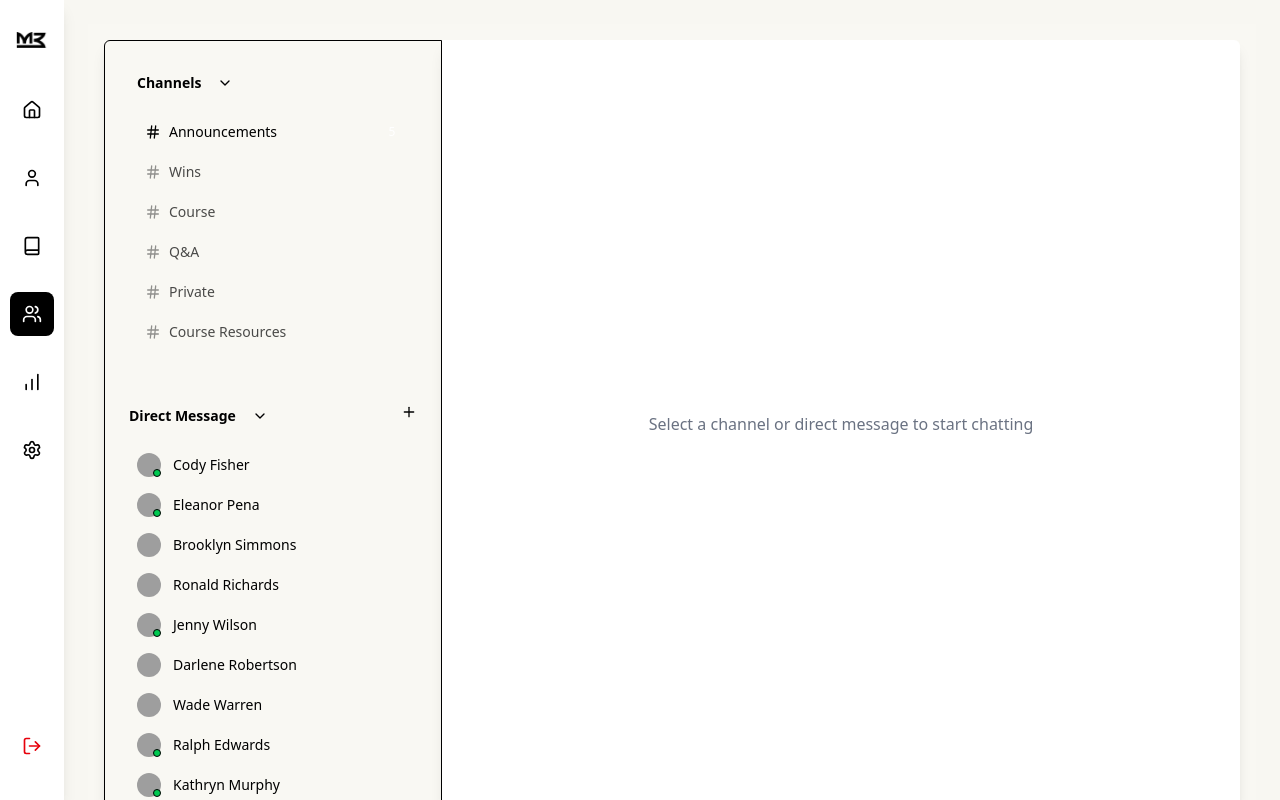
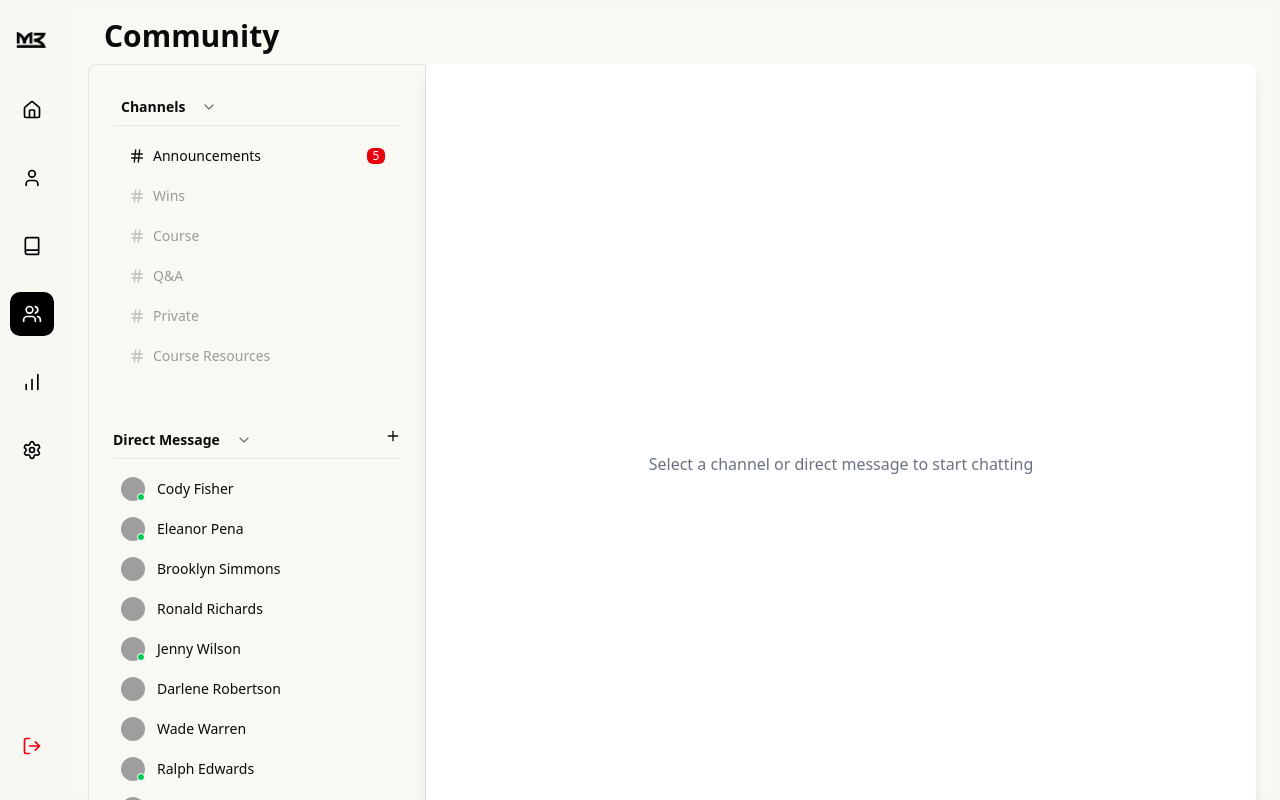
Before and after one commit to rishu-cs-glitch/mb-academy, a Next.js app: page /community in a window 1280 px wide. Built offline with nearby package versions, Linux system fonts and the light colour scheme; grey boxes are pictures that could not be loaded.

Commit message:
fix: community navigation and ui layout

```diff
--- a/app/(protected)/community/page.tsx
+++ b/app/(protected)/community/page.tsx
@@ -7,7 +7,6 @@ import ChatProfile from "@/components/chat/ChatProfile";
 import NewChatSection from "@/components/chat/NewChat";
 import ChannelList from "@/components/sidebar/ChannelList";
 import DirectmessageList from "@/components/sidebar/DirectmessageList";
-import { chatMessages as ChatMessagesData } from "@/data/communityData";
 import { cn } from "@/lib/utils";
 import type { Channel, ChatMessage, DirectMessageUser } from "@/types/community";
 import React, { useState } from "react";
@@ -21,7 +20,7 @@ export default function Page() {
   const [selectedChat, setSelectedChat] = React.useState<Channel | DirectMessageUser | null>(null);
   const [selectedProfile, setSelectedProfile] = React.useState<boolean>(false);
   const [newChat, setNewChat] = React.useState<boolean>(false);
-  const [chatMessages, setChatMessages] = useState<ChatMessage[]>(ChatMessagesData);
+  const [chatMessages, setChatMessages] = useState<ChatMessage[]>([]);
 
   const handleNewChatClick = () => {
     setSelectedChat(null);
@@ -46,8 +45,10 @@ export default function Page() {
     // Implement message sending logic here
   };
   return (
-    <div className="flex h-screen bg-[#F9F8F3] p-4">
-      <div className="rounded-l-md border p-4 shadow-lg">
+    <div className="flex flex-col h-full bg-[#F9F8F3] px-4">
+      <p className="font-semibold text-3xl leading-14 ml-4">Community</p>
+      <div className="flex h-screen bg-[#F9F8F3] mb-2">
+        <div className="rounded-l-md border p-4">
           <ChannelList
             setSelectedType={setSelectedType}
             setSelectedChat={setSelectedChat}
@@ -62,7 +63,6 @@ export default function Page() {
             newChat={handleNewChatClick}
           />
         </div>
-
         <div
           className={cn(
             "flex flex-1 flex-col overflow-hidden rounded-r-md bg-white shadow-lg",
@@ -96,7 +96,7 @@ export default function Page() {
               <ChatInput disable />
             </>
           ) : (
-          <div className="flex h-full flex-1 flex-col items-center justify-center">
+            <div className="flex h-full flex-1 flex-col items-center justify-center shadow-md">
               <p className="text-gray-500">Select a channel or direct message to start chatting</p>
             </div>
           )}
@@ -108,5 +108,6 @@ export default function Page() {
           />
         )}
       </div>
+    </div>
   );
 }
--- a/app/(protected)/layout.tsx
+++ b/app/(protected)/layout.tsx
@@ -25,7 +25,7 @@ export default function DashboardLayout({ children }: { children: React.ReactNod
   return (
     <div className="h-screen flex overflow-hidden bg-[#F8F7F2]">
       {/* SIDEBAR (NO SCROLL EVER) */}
-      <aside className="w-16 h-screen bg-white shadow-lg flex flex-col items-center py-4">
+      <aside className="w-16 h-screen bg-[#F8F7F2] flex flex-col items-center py-4">
         {/* LOGO */}
         <div className="h-12 flex items-center justify-center mb-6">
           <img src={WEB_IMAGES.MB_LOGO} alt="Logo" className="h-8 w-8 object-contain" />
@@ -36,7 +36,10 @@ export default function DashboardLayout({ children }: { children: React.ReactNod
           {menu.map((item) => (
             <button
               key={item.path}
-              onClick={() => router.push(item.path)}
+              onClick={() => {
+                console.log("Navigating to:", item.path);
+                router.push(item.path);
+              }}
               className={`p-3 rounded-lg transition ${
                 pathname === item.path ? "bg-black text-white" : "text-black hover:bg-gray-200"
               }`}
@@ -56,7 +59,7 @@ export default function DashboardLayout({ children }: { children: React.ReactNod
       </aside>
 
       {/* MAIN CONTENT (ONLY THIS SCROLLS) */}
-      <main className="flex-1 overflow-y-auto p-6">{children}</main>
+      <main className="flex-1 overflow-y-auto p-2">{children}</main>
     </div>
   );
 }
--- a/app/globals.css
+++ b/app/globals.css
@@ -1,13 +1,46 @@
 @import "tailwindcss";
+@import "tw-animate-css";
 
 @custom-variant dark (&:is(.dark *));
-@tailwind utilities;
 
-html,
-body {
-  height: 100%;
-  margin: 0;
-  padding: 0;
+@theme inline {
+  --color-background: var(--background);
+  --color-foreground: var(--foreground);
+  --font-sans: var(--font-geist-sans);
+  --font-mono: var(--font-geist-mono);
+  --color-sidebar-ring: var(--sidebar-ring);
+  --color-sidebar-border: var(--sidebar-border);
+  --color-sidebar-accent-foreground: var(--sidebar-accent-foreground);
+  --color-sidebar-accent: var(--sidebar-accent);
+  --color-sidebar-primary-foreground: var(--sidebar-primary-foreground);
+  --color-sidebar-primary: var(--sidebar-primary);
+  --color-sidebar-foreground: var(--sidebar-foreground);
+  --color-sidebar: var(--sidebar);
+  --color-chart-5: var(--chart-5);
+  --color-chart-4: var(--chart-4);
+  --color-chart-3: var(--chart-3);
+  --color-chart-2: var(--chart-2);
+  --color-chart-1: var(--chart-1);
+  --color-ring: var(--ring);
+  --color-input: var(--input);
+  --color-border: var(--border);
+  --color-destructive: var(--destructive);
+  --color-accent-foreground: var(--accent-foreground);
+  --color-accent: var(--accent);
+  --color-muted-foreground: var(--muted-foreground);
+  --color-muted: var(--muted);
+  --color-secondary-foreground: var(--secondary-foreground);
+  --color-secondary: var(--secondary);
+  --color-primary-foreground: var(--primary-foreground);
+  --color-primary: var(--primary);
+  --color-popover-foreground: var(--popover-foreground);
+  --color-popover: var(--popover);
+  --color-card-foreground: var(--card-foreground);
+  --color-card: var(--card);
+  --radius-sm: calc(var(--radius) - 4px);
+  --radius-md: calc(var(--radius) - 2px);
+  --radius-lg: var(--radius);
+  --radius-xl: calc(var(--radius) + 4px);
 }
 
 :root {
@@ -79,17 +112,11 @@ body {
   --sidebar-ring: oklch(0.556 0 0);
 }
 
-body {
-  background-color: #ffffff;
+@layer base {
+  * {
+    @apply border-border outline-ring/50;
+  }
+  body {
+    @apply bg-background text-foreground;
+  }
 }
-
-@theme inline {
-  --color-sidebar: var(--sidebar);
-  --color-sidebar-foreground: var(--sidebar-foreground);
-  --color-sidebar-primary: var(--sidebar-primary);
-  --color-sidebar-primary-foreground: var(--sidebar-primary-foreground);
-  --color-sidebar-accent: var(--sidebar-accent);
-  --color-sidebar-accent-foreground: var(--sidebar-accent-foreground);
-  --color-sidebar-border: var(--sidebar-border);
-  --color-sidebar-ring: var(--sidebar-ring);
-}
--- a/proxy.ts
+++ b/proxy.ts
@@ -8,7 +8,6 @@ export function proxy(request: NextRequest) {
   const publicRoutes = [
     "/",
     "/welcome",
-    "/community",
     "/login",
     "/register",
     "/forgot-password",
```
Lines whose indentation alone changed are shown as unchanged.
